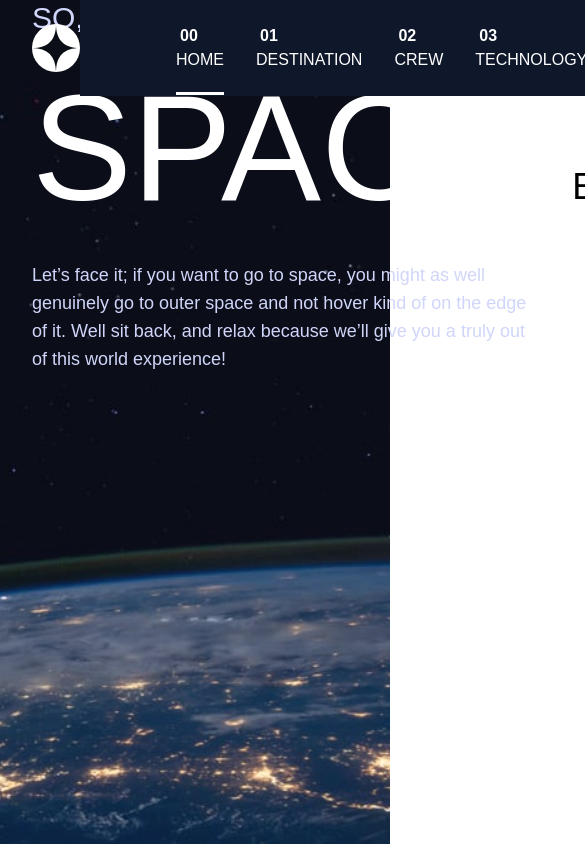
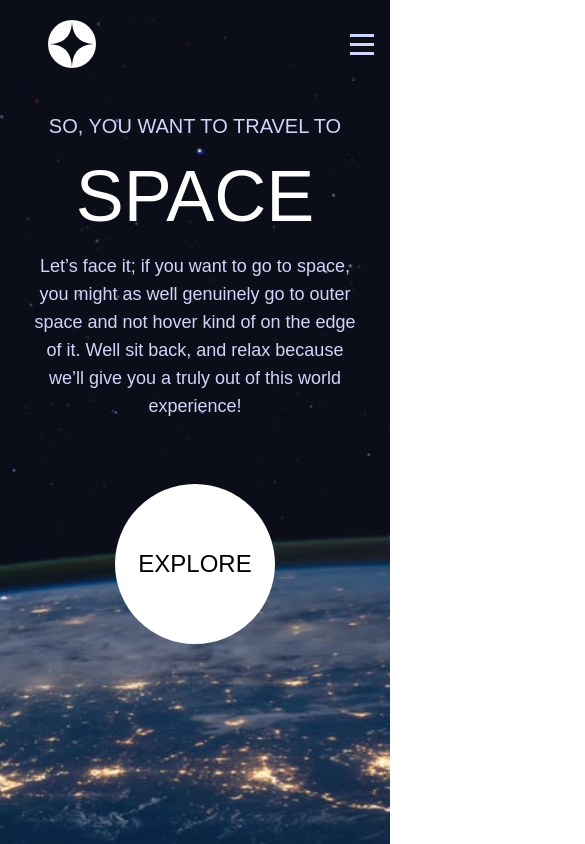
Before and after one commit to EZoVn/Space-tour, a Vue app: page / in a window 390 px wide. Shown: the top 844 px of the page, 585 px wide, since content can reach past the window. Built offline with nearby package versions, Linux system fonts and the light colour scheme; a web font is replaced by a local one.

Commit message:
dropdown menu et page home version mobile ok

```diff
--- a/src/components/HomePage.vue
+++ b/src/components/HomePage.vue
@@ -1,15 +1,15 @@
 <template>
   <div class="background-home h-screen bg-cover bg-center">
     <section
-      class="laptop:pt-96 tablet:flex-col tablet:pt-40 tablet:text-center laptop:flex-row mx-8 flex items-center justify-around"
+      class="laptop:pt-96 mobile:flex-col tablet:pt-40 mobile:pt-28 mobile:text-center laptop:flex-row mx-8 flex items-center justify-around"
     >
       <div class="laptop:mr-10 laptop:w-96 tablet:mx-28 text-white">
         <p
-          class="text-primaryLight barlowFont tracking-widests text-3xl uppercase"
+          class="text-primaryLight barlowFont tracking-widests mobile:text-xl tablet:text-3xl uppercase"
         >
           So, you want to travel to
         </p>
-        <h1 class="text-[150px] uppercase">Space</h1>
+        <h1 class="tablet:text-[150px] mobile:text-7xl mobile:py-5 uppercase">Space</h1>
         <p class="text-primaryLight text-lg">
           Let’s face it; if you want to go to space, you might as well genuinely
           go to outer space and not hover kind of on the edge of it. Well sit
@@ -18,8 +18,8 @@
         </p>
       </div>
 
-      <router-link to="/Destination" class="tablet:pt-32">
-        <button class="effect h-64 w-64 rounded-full bg-white text-4xl">
+      <router-link to="/Destination" class="tablet:pt-32 mobile:pt-16">
+        <button class="effect mobile:w-40 mobile:h-40 tablet:h-64 tablet:w-64 rounded-full bg-white tablet:text-4xl mobile:text-2xl">
           EXPLORE
         </button>
       </router-link>
--- a/src/components/Navbar.vue
+++ b/src/components/Navbar.vue
@@ -1,6 +1,6 @@
 <template>
   <div
-    class="fixed left-0 top-0 z-20 ml-8 flex w-full items-center justify-between laptop:p-8 pr-0"
+    class="laptop:p-8 mobile:p-4 fixed left-0 top-0 z-20 ml-8 flex w-full items-center justify-between pr-0"
   >
     <div class="flex h-14 w-14 items-center">
       <img
@@ -9,44 +9,91 @@
         alt="logo du site etoile a 4 piques"
       />
     </div>
-    <span class="ml-8 flex-grow border-b border-gray-300 opacity-25 line"></span>
-    <ul class="uppercase relative flex gap-8 bg-slate-900 px-24 py-6 text-white">
-      <li class="relative hover:after:opacity-50" @click="toggleActive(0)" :class="{active: isActive === 0}">
+    <div class="absolute right-12 hover:cursor-pointer" @click="toggleMenu">
+      <img
+        v-if="!isOpen"
+        src="/assets/shared/icon-hamburger.svg"
+        alt="logo hamburger menu"
+      />
+      <img v-else src="/assets/shared/icon-close.svg" alt="close logo" />
+    </div>
+    <span
+      class="line ml-8 flex-grow border-b border-gray-300 opacity-25"
+    ></span>
+    <ul
+      :class="{ isOpen: isOpen }"
+      class="tablet:flex mobile:hidden tablet:relative tablet:bg-slate-900 gap-8 px-24 py-6 uppercase text-white"
+    >
+      <li
+        class="relative hover:after:opacity-50"
+        @click="toggleActive(0)"
+        :class="{ active: isActive === 0 }"
+      >
         <router-link to="/"
-          ><span class="font-bold p-1 tablet:hidden">00</span> Home</router-link
+          ><span class="tablet:hidden laptop:inline-block p-1 font-bold"
+            >00</span
+          >
+          Home</router-link
         >
       </li>
-      <li class="relative hover:after:opacity-50" @click="toggleActive(1)" :class="{active: isActive === 1}">
+      <li
+        class="relative hover:after:opacity-50"
+        @click="toggleActive(1)"
+        :class="{ active: isActive === 1 }"
+      >
         <router-link to="/Destination"
-          ><span class="font-bold p-1 tablet:hidden">01</span> Destination</router-link
+          ><span class="tablet:hidden laptop:inline-block p-1 font-bold"
+            >01</span
+          >
+          Destination</router-link
         >
       </li>
-      <li class="relative hover:after:opacity-50" @click="toggleActive(2)" :class="{active: isActive === 2}">
+      <li
+        class="relative hover:after:opacity-50"
+        @click="toggleActive(2)"
+        :class="{ active: isActive === 2 }"
+      >
         <router-link to="/Crew"
-          ><span class="font-bold p-1 tablet:hidden">02</span> Crew</router-link
+          ><span class="tablet:hidden laptop:inline-block p-1 font-bold"
+            >02</span
+          >
+          Crew</router-link
         >
       </li>
-      <li class="relative hover:after:opacity-50" @click="toggleActive(3)" :class="{active: isActive === 3}">
+      <li
+        class="relative hover:after:opacity-50"
+        @click="toggleActive(3)"
+        :class="{ active: isActive === 3 }"
+      >
         <router-link to="/Technology"
-          ><span class="font-bold p-1 tablet:hidden">03</span> Technology</router-link
+          ><span class="tablet:hidden laptop:inline-block p-1 font-bold"
+            >03</span
+          >
+          Technology</router-link
         >
       </li>
+      <li class="tablet:hidden mobile:block blur-bg"></li>
     </ul>
   </div>
 </template>
 
 <script setup>
-import { ref } from 'vue';
+import { ref } from "vue";
 const isActive = ref(0);
+const isOpen = ref(false);
 
 function toggleActive(index) {
   isActive.value = index;
 }
+function toggleMenu() {
+  isOpen.value = !isOpen.value;
+}
 </script>
 
 <style scoped>
-
-.active::after, ul li:hover::after{
+@media screen and (min-width: 640px) {
+  .active::after,
+  ul li:hover::after {
     position: absolute;
     content: "";
     bottom: -23px;
@@ -55,9 +102,35 @@ function toggleActive(index) {
     height: 3px;
     background-color: white;
   }
-@media screen and (max-width:768px) {
-  .line{
+}
+@media screen and (max-width: 768px) {
+  .line {
     display: none;
   }
 }
+@media screen and (max-width: 639px) {
+  .active::after,
+  ul li a:hover::after {
+    position: absolute;
+    content: "";
+    top: 0;
+    right: 0px;
+    width: 3px;
+    height: 130%;
+    background-color: white;
+  }
+  .isOpen {
+    @apply fixed right-0 top-0 -z-10 flex h-full w-2/3 flex-col pr-0 pl-10 pt-32;
+  }
+  .blur-bg {
+    position: absolute;
+    top: 0;
+    left: 0;
+    width: 100%;
+    height: 100%;
+    background-color: rgba(255, 255, 255, 0.04);
+    backdrop-filter: blur(40.7742px);
+    z-index: -1;
+  }
+}
 </style>
--- a/src/components/Technology.vue
+++ b/src/components/Technology.vue
@@ -6,7 +6,7 @@
       </h1>
 
       <div
-        class="laptop:mt-32 laptop:ml-16 laptop:flex-row tablet:flex-col container flex items-center gap-4"
+        class="laptop:mt-32 laptop:ml-16 laptop:flex-row tablet:mt-14 tablet:flex-col container flex items-center gap-4"
       >
         <div class="laptop:flex-col laptop:pt-0 tablet:pt-10 tablet:flex-row flex gap-8 tablet:order-2 laptop:order-1">
           <span
--- a/tailwind.config.js
+++ b/tailwind.config.js
@@ -4,7 +4,7 @@ export default {
   theme: {
     extend: {
       screens: {
-        'mobile': '375px',
+        'mobile': '275px',
         'tablet': '640px',
         'laptop': '1024px',
         'desktop': '1280px',
```
Lines whose indentation alone changed are shown as unchanged.
